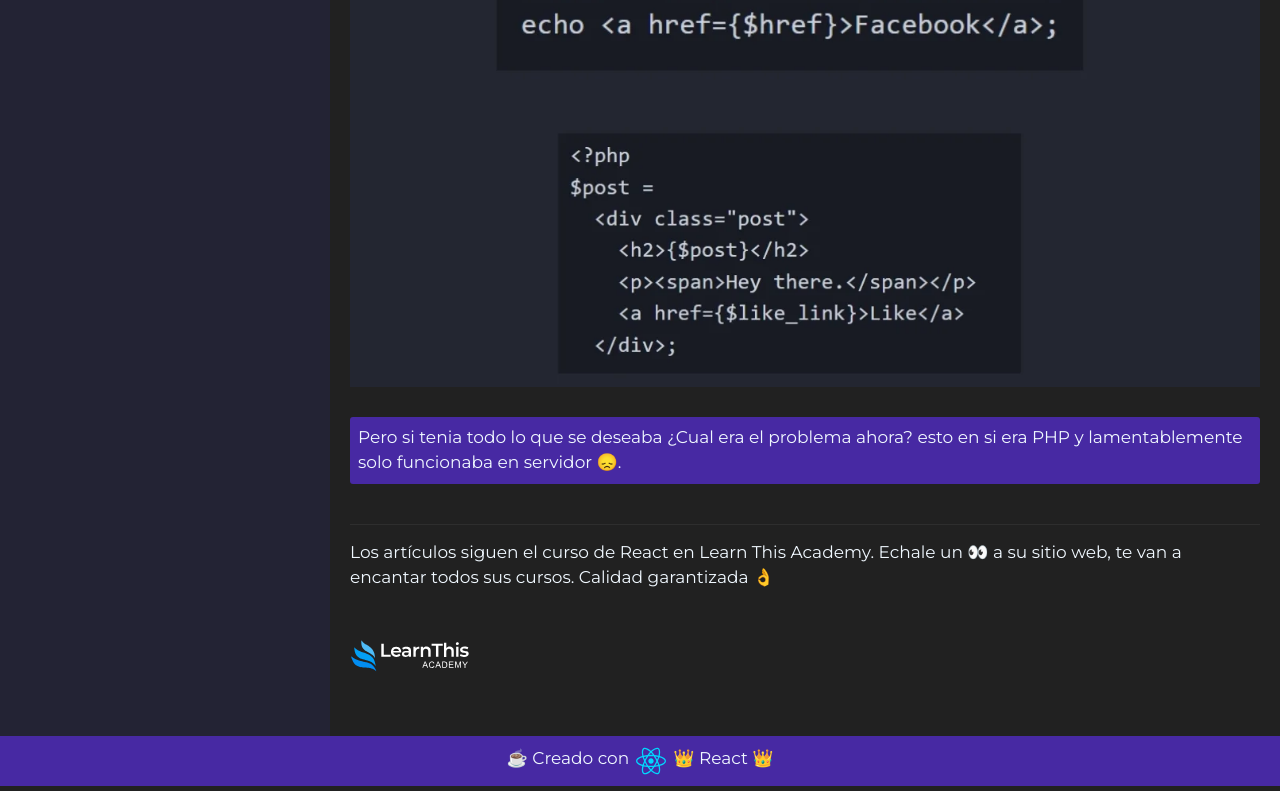
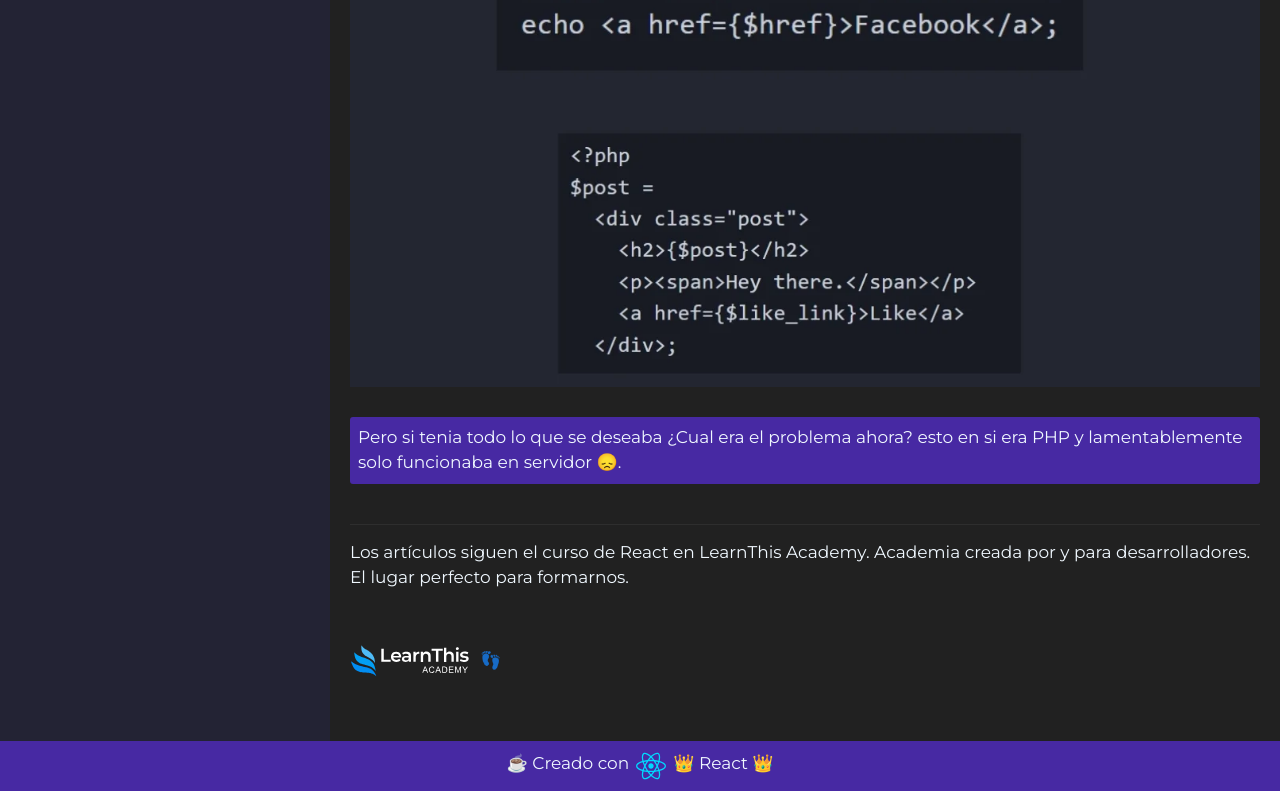
Before and after one commit to edarcode/edarcode, a React (Vite) app: page /react/what_is_react/first_components in a window 1280 px wide. Shown: the part 2224-3015 px from the top of the page. Built offline with nearby package versions, Linux system fonts and the light colour scheme.

Commit message:
refactor(src/components/react/LearnThis/LearnThis.jsx)

```diff
--- a/src/components/react/LearnThis/LearnThis.jsx
+++ b/src/components/react/LearnThis/LearnThis.jsx
@@ -5,9 +5,8 @@ export default function LearnThis() {
 	return (
 		<div className={css.learn}>
 			<p>
-				Los artículos siguen el curso de React en Learn This Academy. Echale un
-				👀 a su sitio web, te van a encantar todos sus cursos. Calidad
-				garantizada 👌
+				Los artículos siguen el curso de React en LearnThis Academy. Academia
+				creada por y para desarrolladores. El lugar perfecto para formarnos.
 				<a
 					href="https://learnthisacademy.com/"
 					target="_blank"
@@ -15,6 +14,7 @@ export default function LearnThis() {
 				>
 					<LearnThisAcademy />
 				</a>
+				👣
 			</p>
 		</div>
 	);
--- a/src/components/react/LearnThis/style.module.css
+++ b/src/components/react/LearnThis/style.module.css
@@ -2,7 +2,7 @@
 	display: flex;
 	align-items: center;
 	flex-wrap: wrap;
-	gap: 5px;
+	gap: 10px;
 	border-top: 1px solid var(--softBlack);
 	padding-top: 15px;
 }
--- a/src/views/React/style.module.css
+++ b/src/views/React/style.module.css
@@ -6,6 +6,7 @@
 	display: grid;
 	grid-template-rows: 1fr auto;
 	gap: 40px;
+	height: 100%;
 }
 @media screen and (min-width: 1280px) {
 	.react {
```
